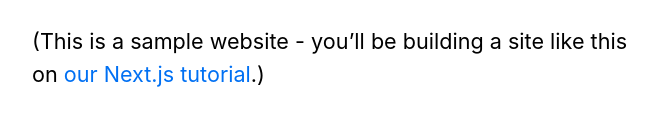
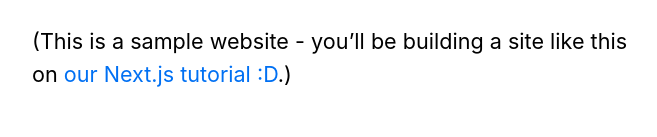
Before and after one commit to fredydlemus/nextjs-blog, a Next.js app: page / in a window 1280 px wide. Shown: the part 354-491 px from the top of the page, without its empty margins (302-959 px from the left). Built offline with nearby package versions, Linux system fonts and the light colour scheme.

Commit message:
add a happy face

```diff
--- a/pages/index.js
+++ b/pages/index.js
@@ -25,7 +25,7 @@
         <p>[Your self introduction]</p>
         <p>
           (This is a sample website - you’ll be building a site like this on{" "}
-          <a href="https://nextjs.org/learn">our Next.js tutorial</a>.)
+          <a href="https://nextjs.org/learn">our Next.js tutorial :D</a>.)
         </p>
       </section>
       <section className={`${utilStyles.headingMd} ${utilStyles.padding1px}`}>
```
